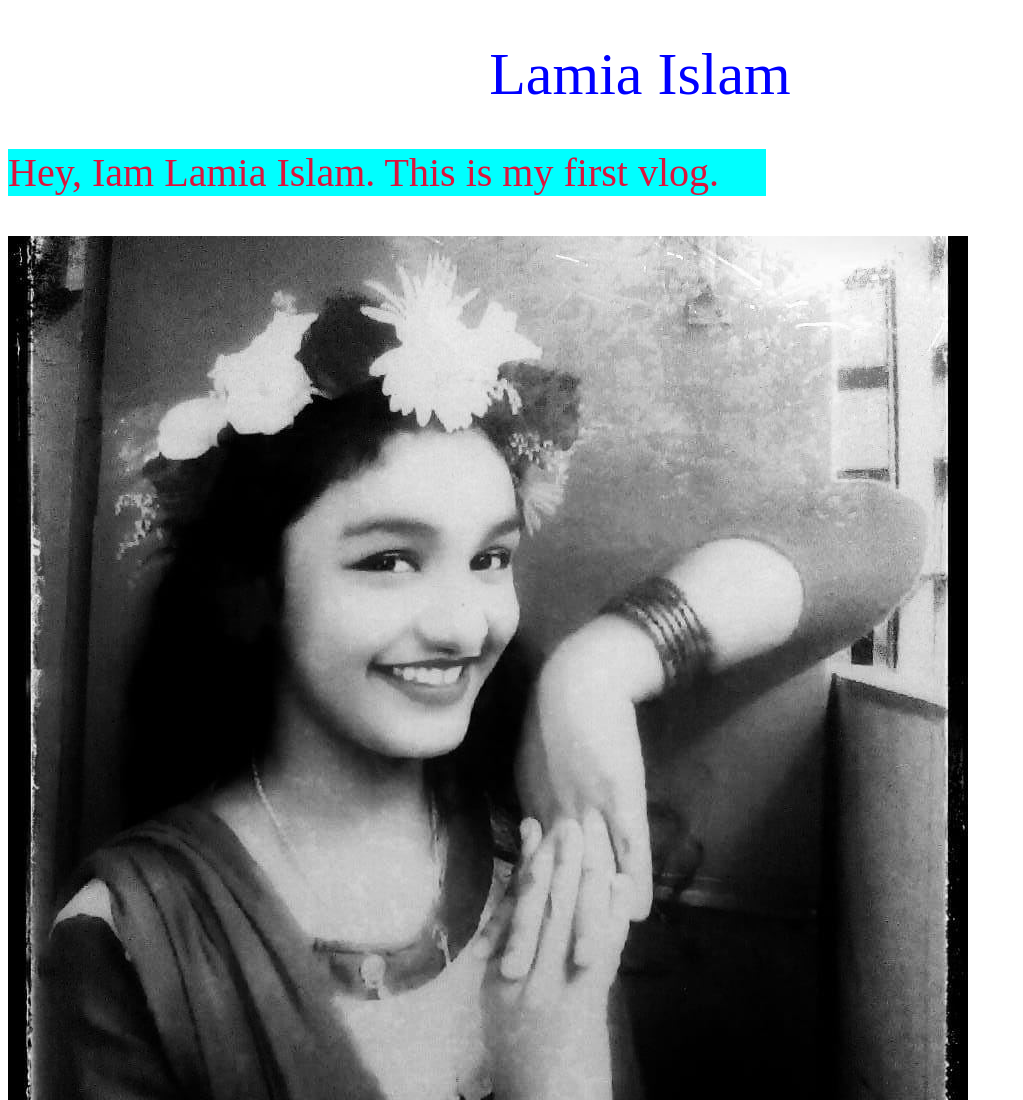
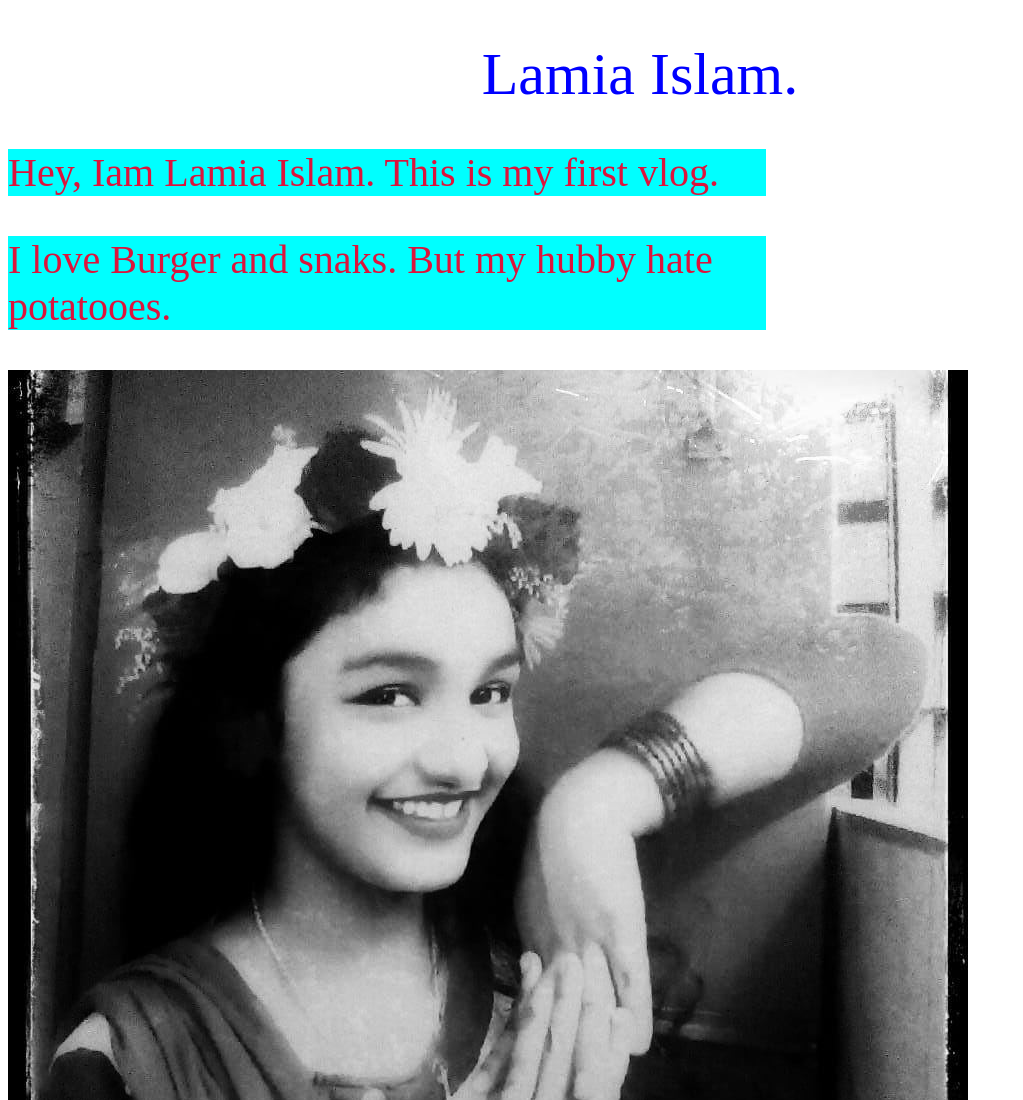
Before and after one commit to bipulakter/my-first-repo, a plain HTML site: page index.html in a window 1280 px wide. Shown: the top 1100 px of the page, without its empty margins (0-1023 px from the left). Drawn offline with Linux system fonts and the light colour scheme.

Commit message:
added some text

```diff
--- a/index.html
+++ b/index.html
@@ -8,8 +8,9 @@
     <link rel="stylesheet" href="style.css">
 </head>
 <body>
-    <h1>Lamia Islam</h1>
+    <h1>Lamia Islam.</h1>
     <p>Hey, Iam Lamia Islam. This is my first vlog. </p>
+    <p>I love Burger and snaks. But my hubby hate potatooes.</p>
     <img src="lamia.png" alt="">
     <img src="lamia3.png" alt="">
     <img src="lamia2.png" alt="">
```
